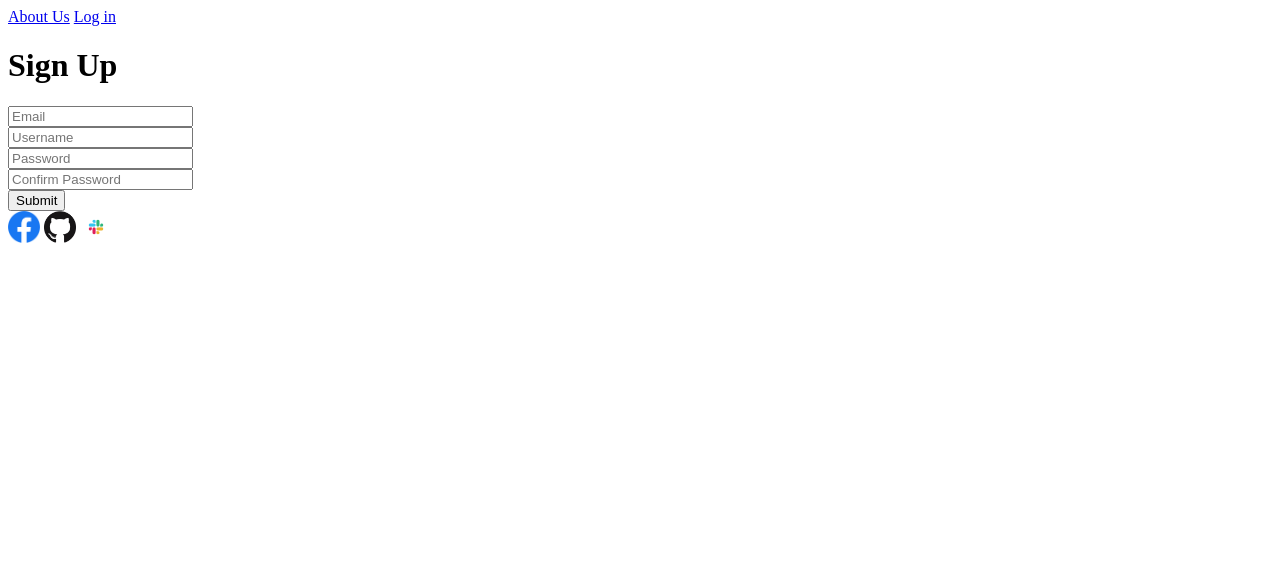
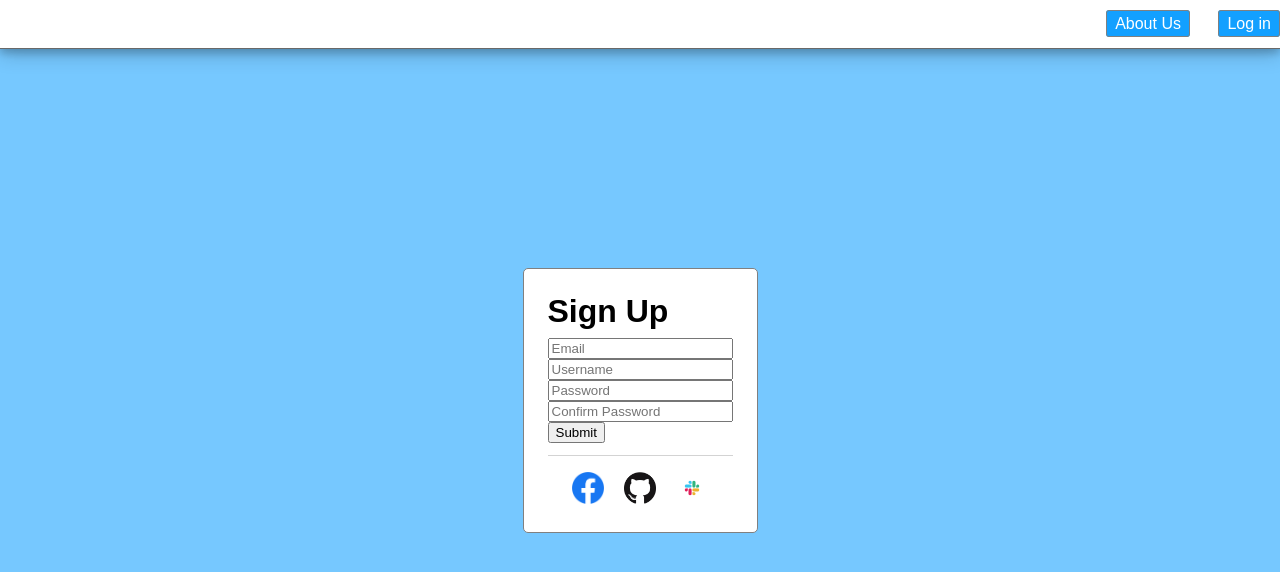
Before and after one commit to brandenfort/HTMLStaticRegisterPage, a plain HTML site: page index.html in a window 1280 px wide. Drawn offline with Linux system fonts and the light colour scheme.

Commit message:
Added the rest of the css styling

```diff
--- a/index.html
+++ b/index.html
@@ -4,14 +4,15 @@
     <meta charset="UTF-8">
     <meta http-equiv="X-UA-Compatible" content="IE=edge">
     <meta name="viewport" content="width=device-width, initial-scale=1.0">
-    <title>Document</title>
+    <link rel="stylesheet" href="./main.css" />
+    <title>Register Page</title>
 </head>
 <body>
     <header>
         <a href="#">About Us</a>
         <a href="#">Log in</a>
     </header>
-    <div>
+    <div class="container">
         <h1>Sign Up</h1>
         <div>
             <div>
--- /dev/null
+++ b/main.css
@@ -0,0 +1,86 @@
+body {
+    background-color: #76c8ff;
+    margin: 0;
+    font-family: sans-serif;
+    display: flex;
+    height: 100vh;
+}
+
+header {
+    background-color: white;
+    text-align: right;
+    padding: .75rem 0;
+    border-bottom: solid 1px dimgrey;
+    box-shadow:
+    0 4px 8px 0 rgba(0, 0, 0, 0.2),
+    0 6px 20px 0 rgba(0, 0, 0, 0.19);
+    position: fixed;
+    top: 0;
+    left: 0;
+    width: 100vw;
+}
+
+header a {
+    color: white;
+    background-color: #13a0ff;
+    border: solid 1px gray;
+    border-radius: 3px;
+    padding: .25rem .5rem;
+    margin-left: 1.5rem;
+    /* line-height adjusts the amount of space taken up for the font */
+    line-height: 1.5rem;
+    /* This removes the underline from the a tag */
+    text-decoration: none;
+}
+
+header a:hover, form button:hover {
+    background-color: #1084d1;
+    cursor: pointer;
+}
+
+.container {
+    margin: auto;
+    padding: 1.5rem;
+    background-color: white;
+    border: solid 1px gray;
+    border-radius: 5px;
+    box-shadow:
+    0 4px 8px 0 rgba(0, 0, 0, 0.2),
+    0 6px 20px 0 rgba (0, 0, 0, 0.19);
+}
+
+.container > h1 {
+    margin: 0 0 .5rem;
+}
+
+form input, form button {
+    width: 100%;
+    min-width: 300px;
+    box-sizing: border-box;
+    margin: .75rem 0;
+    padding: .25rem;
+    line-height: 1.5rem;
+    font-size: 1em;
+    border: solid 1px gray;
+    border-radius: 3px;
+}
+
+form button {
+    color: white;
+    background-color: #13a0ff;
+}
+
+footer {
+    margin-top: .75rem;
+    border-top: solid 1px lightgray;
+    padding-top: 1rem;
+    text-align: center;
+}
+
+footer img {
+    margin: 0 .5rem;
+}
+
+footer img:hover {
+    cursor: pointer;
+}
```
